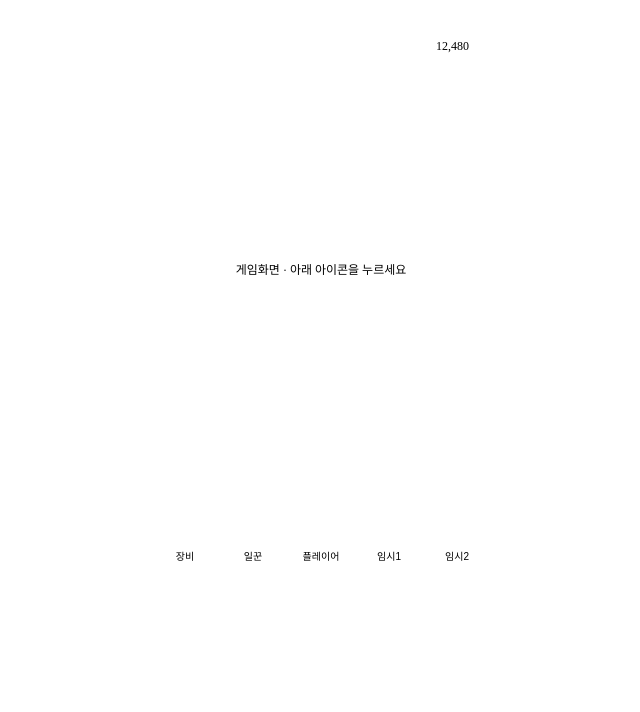
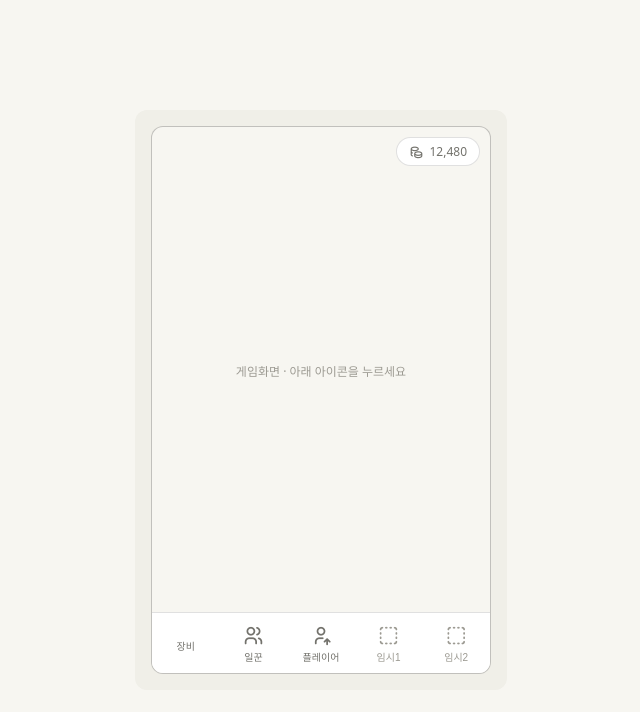
Before and after one commit to 40mate/css, a plain HTML site: page UI_A.html in a window 1280 px wide. Shown: the whole page, without its empty margins (319-959 px from the left). Drawn offline with Linux system fonts and the light colour scheme.

Commit message:
Add files via upload

```diff
--- a/UI_A.html
+++ b/UI_A.html
@@ -1,3 +1,53 @@
+<!DOCTYPE html>
+<html lang="ko">
+<head>
+<meta charset="utf-8">
+<meta name="viewport" content="width=device-width, initial-scale=1">
+<title>업그레이드 UI · A안</title>
+<link rel="stylesheet" href="https://cdn.jsdelivr.net/npm/@tabler/icons-webfont@3/dist/tabler-icons.min.css">
+<style>
+:root{
+  color-scheme: light;
+  --color-background-primary:#ffffff;
+  --color-background-secondary:#f0efe8;
+  --color-background-tertiary:#f7f6f1;
+  --color-background-info:#e6f1fb;
+  --color-text-primary:#1f1e1c;
+  --color-text-secondary:#73726c;
+  --color-text-tertiary:#9c9a92;
+  --color-text-info:#185fa5;
+  --color-border-tertiary:rgba(0,0,0,0.12);
+  --color-border-secondary:rgba(0,0,0,0.22);
+  --color-border-primary:rgba(0,0,0,0.32);
+  --color-border-info:#378add;
+  --border-radius-md:8px;
+  --border-radius-lg:12px;
+  --border-radius-xl:16px;
+}
+@media (prefers-color-scheme: dark){
+  :root{
+    color-scheme: dark;
+    --color-background-primary:#1f1e1c;
+    --color-background-secondary:#2a2926;
+    --color-background-tertiary:#161513;
+    --color-background-info:#0c447c;
+    --color-text-primary:#ecebe4;
+    --color-text-secondary:#a8a69d;
+    --color-text-tertiary:#7c7a72;
+    --color-text-info:#85b7eb;
+    --color-border-tertiary:rgba(255,255,255,0.14);
+    --color-border-secondary:rgba(255,255,255,0.26);
+    --color-border-primary:rgba(255,255,255,0.36);
+    --color-border-info:#378add;
+  }
+}
+*{box-sizing:border-box;}
+body{margin:0;min-height:100vh;display:flex;align-items:center;justify-content:center;padding:24px;background:var(--color-background-tertiary);color:var(--color-text-primary);font-family:system-ui,-apple-system,"Segoe UI",Roboto,"Noto Sans KR","Apple SD Gothic Neo",sans-serif;}
+.ti{font-size:inherit;line-height:1;}
+</style>
+</head>
+<body>
+
 <h2 class="sr-only" style="position:absolute;width:1px;height:1px;overflow:hidden;clip:rect(0 0 0 0)">A안 인터랙티브 프로토타입: 하단의 장비·일꾼·플레이어 아이콘을 누르면 탭 없이 해당 업그레이드 시트가 바로 열린다.</h2>
 
 <style>
@@ -90,3 +140,5 @@
   };
 })();
 </script>
+</body>
+</html>
--- a/UI_B.html
+++ b/UI_B.html
@@ -1,3 +1,53 @@
+<!DOCTYPE html>
+<html lang="ko">
+<head>
+<meta charset="utf-8">
+<meta name="viewport" content="width=device-width, initial-scale=1">
+<title>업그레이드 UI · B안</title>
+<link rel="stylesheet" href="https://cdn.jsdelivr.net/npm/@tabler/icons-webfont@3/dist/tabler-icons.min.css">
+<style>
+:root{
+  color-scheme: light;
+  --color-background-primary:#ffffff;
+  --color-background-secondary:#f0efe8;
+  --color-background-tertiary:#f7f6f1;
+  --color-background-info:#e6f1fb;
+  --color-text-primary:#1f1e1c;
+  --color-text-secondary:#73726c;
+  --color-text-tertiary:#9c9a92;
+  --color-text-info:#185fa5;
+  --color-border-tertiary:rgba(0,0,0,0.12);
+  --color-border-secondary:rgba(0,0,0,0.22);
+  --color-border-primary:rgba(0,0,0,0.32);
+  --color-border-info:#378add;
+  --border-radius-md:8px;
+  --border-radius-lg:12px;
+  --border-radius-xl:16px;
+}
+@media (prefers-color-scheme: dark){
+  :root{
+    color-scheme: dark;
+    --color-background-primary:#1f1e1c;
+    --color-background-secondary:#2a2926;
+    --color-background-tertiary:#161513;
+    --color-background-info:#0c447c;
+    --color-text-primary:#ecebe4;
+    --color-text-secondary:#a8a69d;
+    --color-text-tertiary:#7c7a72;
+    --color-text-info:#85b7eb;
+    --color-border-tertiary:rgba(255,255,255,0.14);
+    --color-border-secondary:rgba(255,255,255,0.26);
+    --color-border-primary:rgba(255,255,255,0.36);
+    --color-border-info:#378add;
+  }
+}
+*{box-sizing:border-box;}
+body{margin:0;min-height:100vh;display:flex;align-items:center;justify-content:center;padding:24px;background:var(--color-background-tertiary);color:var(--color-text-primary);font-family:system-ui,-apple-system,"Segoe UI",Roboto,"Noto Sans KR","Apple SD Gothic Neo",sans-serif;}
+.ti{font-size:inherit;line-height:1;}
+</style>
+</head>
+<body>
+
 <h2 class="sr-only" style="position:absolute;width:1px;height:1px;overflow:hidden;clip:rect(0 0 0 0)">B안 인터랙티브 프로토타입 v3: 빈 게임화면에서 업그레이드를 누르면 조금 더 큰 바텀시트 메뉴가 열린다.</h2>
 
 <style>
@@ -95,3 +145,5 @@
   render();
 })();
 </script>
+</body>
+</html>
```
